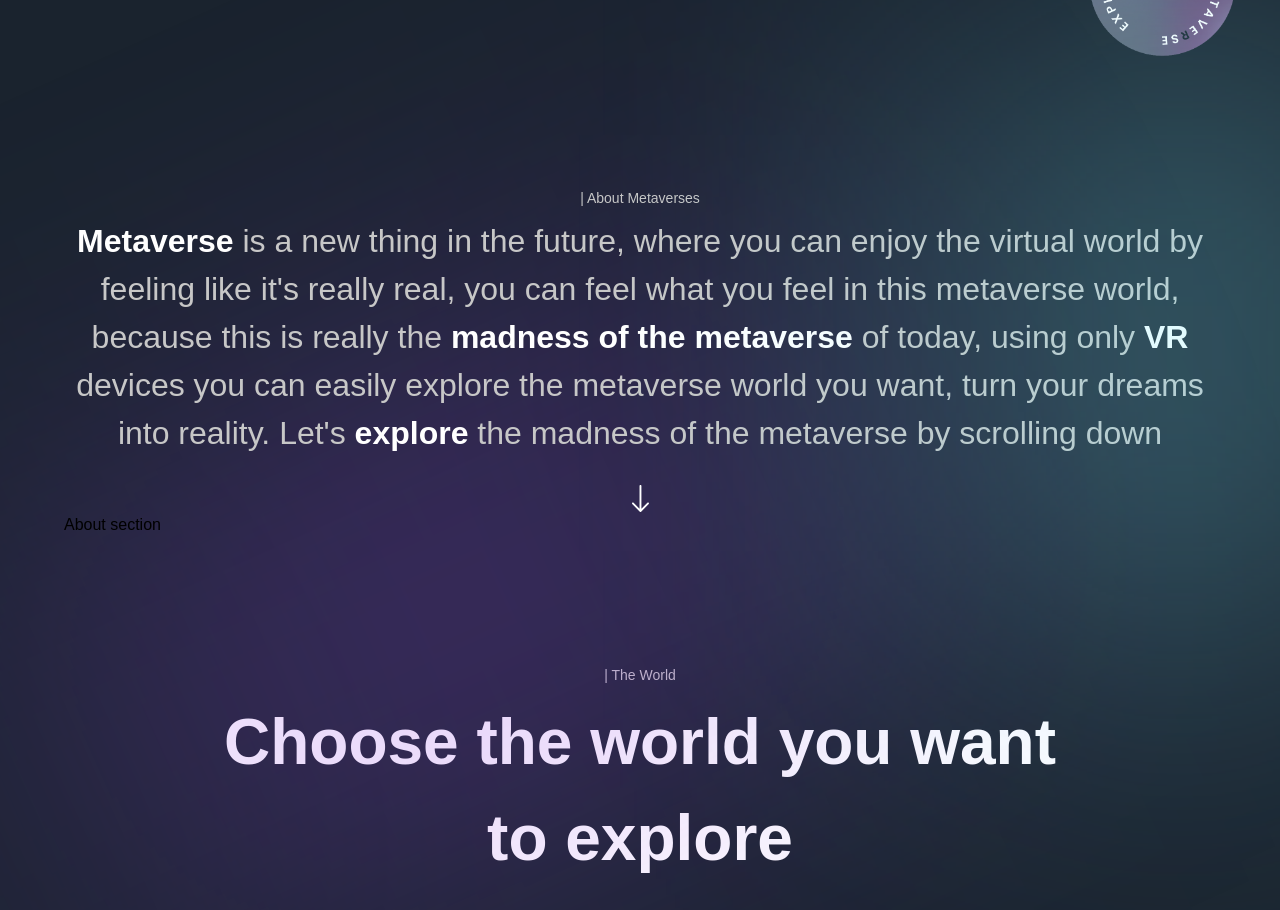
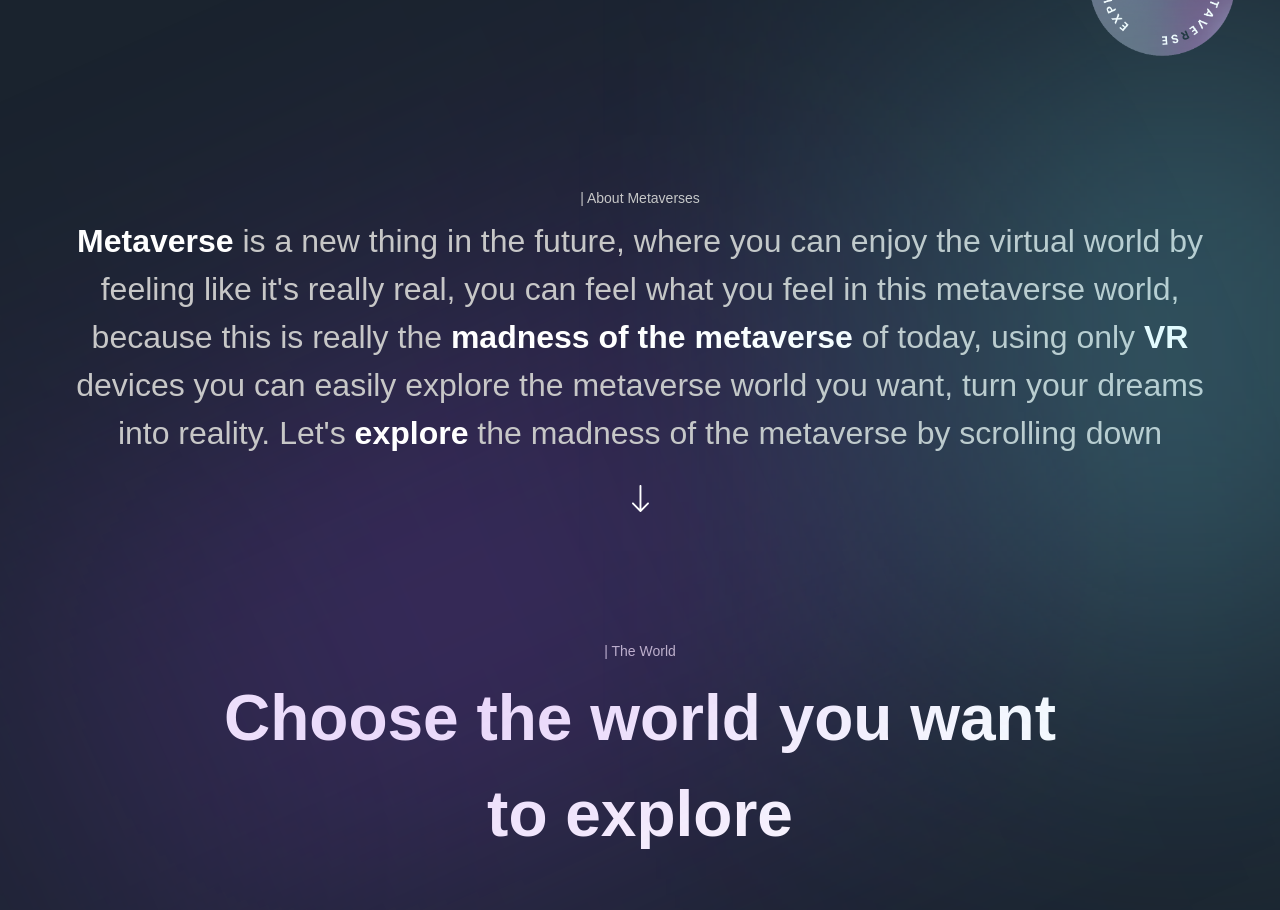
Before and after one commit to deepakkumardewani/react-metaverse, a Next.js app: page / in a window 1280 px wide. Shown: the part 980-1890 px from the top of the page. Built offline with nearby package versions, Linux system fonts and the light colour scheme; a web font is replaced by a local one.

Commit message:
FIX: remove unused text

```diff
--- a/sections/About.jsx
+++ b/sections/About.jsx
@@ -41,7 +41,6 @@ const About = () => (
         className='w-[18px] h-[28px] object-contain mt-[28px]'
       ></motion.img>
     </motion.div>
-    About section
   </section>
 );
 
```
